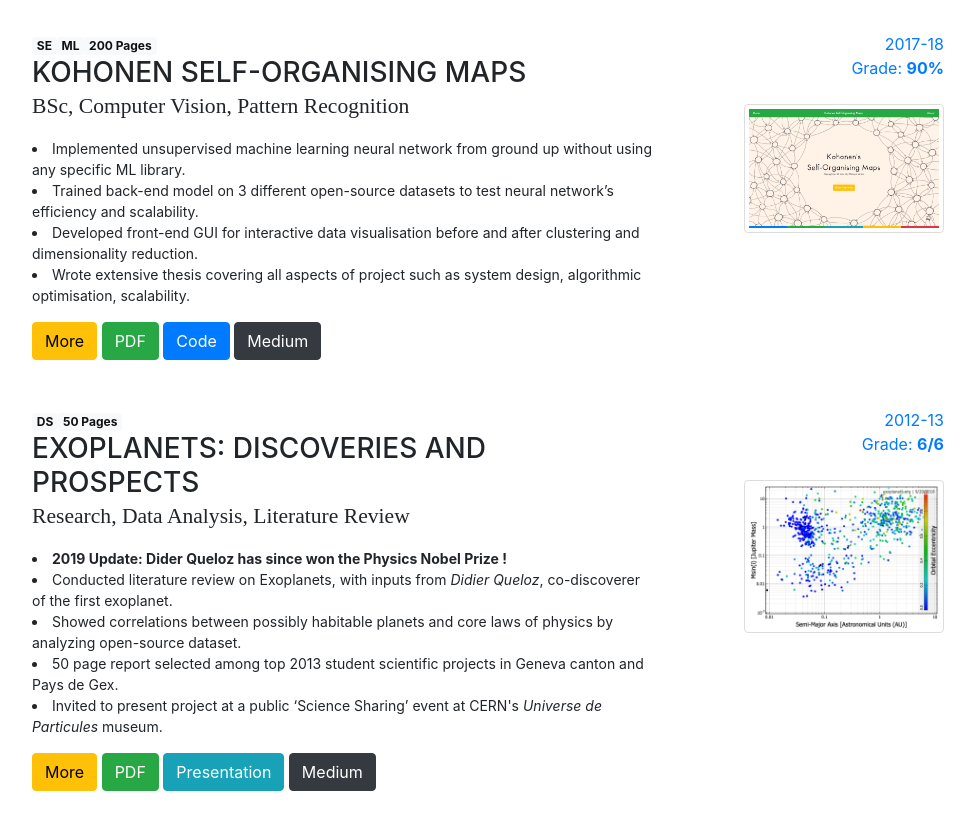
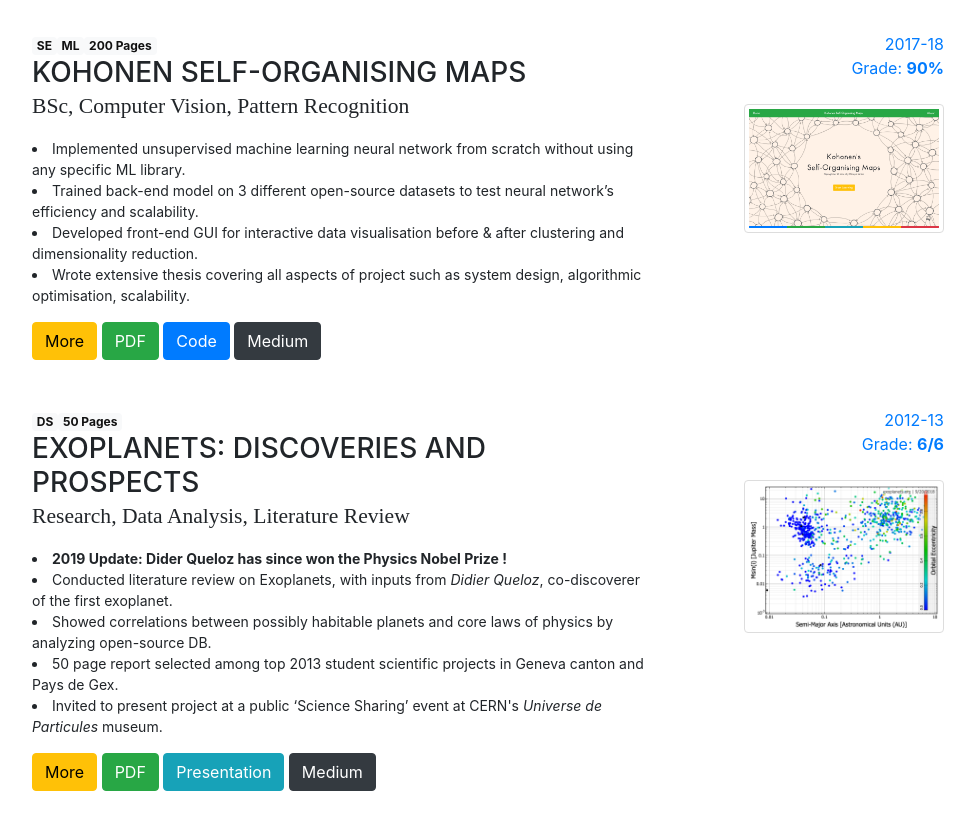
Before and after one commit to EklavyaFCB/eklavyafcb.github.io, a website with bundled scripts: page index.html in a window 1280 px wide. Shown: the part 2120-2950 px from the top of the page, without its empty margins (288-1263 px from the left). Built offline with nearby package versions, Linux system fonts and the light colour scheme; files whose address does not match are found by name; a web font is replaced by a local one.

Commit message:
one liners

```diff
--- a/index.html
+++ b/index.html
@@ -194,9 +194,9 @@
 								<h3 class="mb-0">Kohonen Self-Organising Maps</h3>
 								<div class="subheading mb-3">BSc, Computer Vision, Pattern Recognition</div>
 								<ul>
-									<li style="font-size:14px">Implemented unsupervised machine learning neural network from ground up without using any specific ML library.</li>
+									<li style="font-size:14px">Implemented unsupervised machine learning neural network from scratch without using any specific ML library.</li>
 									<li style="font-size:14px">Trained back-end model on 3 different open-source datasets to test neural network’s efficiency and scalability.</li>
-									<li style="font-size:14px">Developed front-end GUI for interactive data visualisation before and after clustering and dimensionality reduction. </li>
+									<li style="font-size:14px">Developed front-end GUI for interactive data visualisation before & after clustering and dimensionality reduction. </li>
 									<li style="font-size:14px">Wrote extensive thesis covering all aspects of project such as system design, algorithmic optimisation, scalability.</li>
 								</ul>
 								<button type="button" class="btn btn-warning"><a style="color:black" href="som.html">More</a></button>
@@ -221,7 +221,7 @@
 								<ul>
 									<li style="font-size:14px"><b>2019 Update: Dider Queloz has since won the Physics Nobel Prize !</b></li>
 									<li style="font-size:14px">Conducted literature review on Exoplanets, with inputs from <i>Didier Queloz</i>, co-discoverer of the first exoplanet.</li>
-									<li style="font-size:14px">Showed correlations between possibly habitable planets and core laws of physics by analyzing open-source dataset.</li>
+									<li style="font-size:14px">Showed correlations between possibly habitable planets and core laws of physics by analyzing open-source DB.</li>
 									<li style="font-size:14px">50 page report selected among top 2013 student scientific projects in Geneva canton and Pays de Gex.</li>
 									<li style="font-size:14px">Invited to present project at a public ‘Science Sharing’ event at CERN's <i>Universe de Particules</i> museum.</li>
 								</ul>
```
